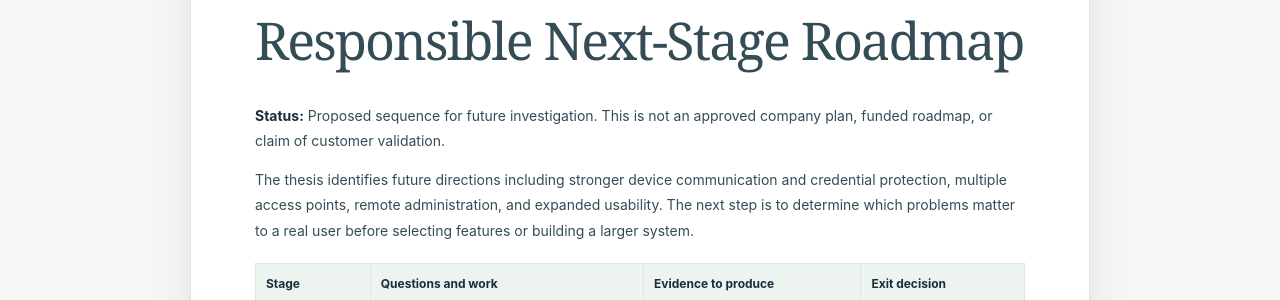
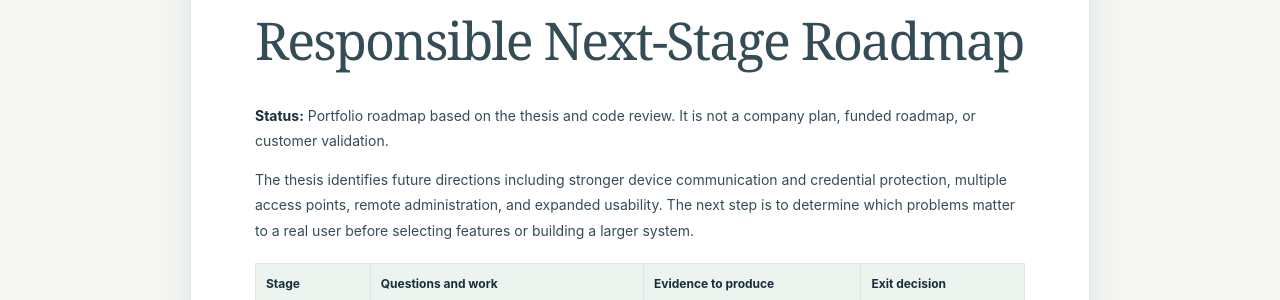
Before and after one commit to davidnserrano2-cmd/davidnserrano2-cmd.github.io, a Jekyll site: the page built from docs/NEXT_STAGE_ROADMAP.md, in a window 1280 px wide. Shown: the part 264-564 px from the top of the page. Built offline with Jekyll 4.4.1, drawn with Linux system fonts in a browser that asks for light colours.

Commit message:
Polish portfolio copy and clarify project evidence

```diff
--- a/docs/NEXT_STAGE_ROADMAP.md
+++ b/docs/NEXT_STAGE_ROADMAP.md
@@ -1,12 +1,12 @@
 ---
 layout: document
 title: Responsible Next-Stage Roadmap
-description: A discovery-first path from thesis prototype to a product that could be evaluated for real-world use.
+description: A discovery-first path from thesis prototype toward controlled product evaluation.
 ---
 
 # Responsible Next-Stage Roadmap
 
-**Status:** Proposed sequence for future investigation. This is not an approved company plan, funded roadmap, or claim of customer validation.
+**Status:** Portfolio roadmap based on the thesis and code review. It is not a company plan, funded roadmap, or customer validation.
 
 The thesis identifies future directions including stronger device communication and credential protection, multiple access points, remote administration, and expanded usability. The next step is to determine which problems matter to a real user before selecting features or building a larger system.
 
```
